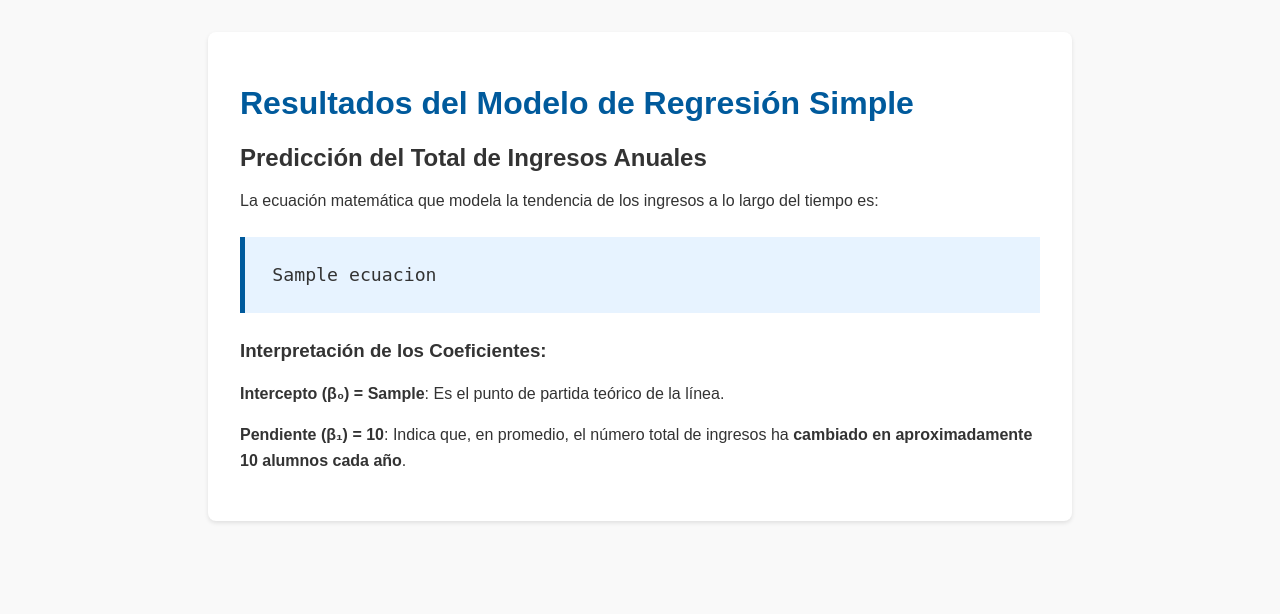
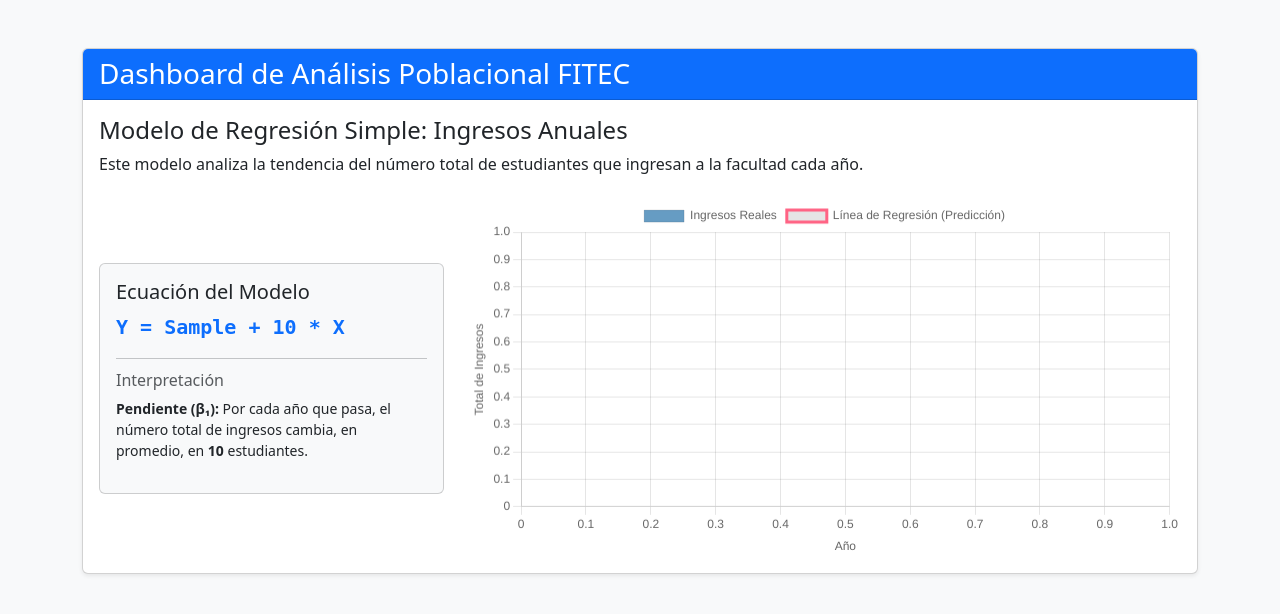
Before and after one commit to tuferz/ProyectoAnalisisFITEC, a Flask app: template templates/index.html in a window 1280 px wide. Shown: the top 614 px of the page. Run offline with Flask 3, Linux system fonts and the light colour scheme; the template is opened without the code that fills it: most values are stand-ins (such as "Sample title", 1, 10 or a date in 2020).

Commit message:
Creación de gráfica. Refactorización. Adición de Boostrap

```diff
--- a/app.py
+++ b/app.py
@@ -10,21 +10,18 @@ connection_string = f"DRIVER={{ODBC Driver 17 for SQL Server}};SERVER={SERVER};D
 
 
 @app.route('/')
-def calcular_y_mostrar_regresion():
+def dashboard_regresion_ingresos():
     try:
         cnxn = pyodbc.connect(connection_string)
         sql_query = """
-            SELECT
-                Anio,
-                (ISNULL(IIS, 0) + ISNULL(ISC, 0) + ISNULL(IETE, 0) + ISNULL(IGTI, 0) + ISNULL(ITIC, 0) + ISNULL(LASC, 0)) AS TotalIngresos
-            FROM
-                Ingresos
-            ORDER BY
-                Anio;
-        """
+                    SELECT Anio,(ISNULL(IIS, 0) + ISNULL(ISC, 0) + ISNULL(IETE, 0) + ISNULL(IGTI, 0) + ISNULL(ITIC, 0) + ISNULL(LASC, 0)) AS TotalIngresos
+                    FROM Ingresos
+                    ORDER BY Anio;
+                    """
         df_ingresos = pd.read_sql(sql_query, cnxn)
         cnxn.close()
 
+        df_ingresos = df_ingresos[df_ingresos['TotalIngresos'] > 0]
         X = df_ingresos['Anio'].values.reshape(-1, 1)
         Y = df_ingresos['TotalIngresos'].values
 
@@ -34,7 +31,20 @@ def calcular_y_mostrar_regresion():
         beta_1 = modelo.coef_[0]
         beta_0 = modelo.intercept_
 
-        return render_template('index.html', ecuacion=f"Y = {beta_0:.2f} + {beta_1:.2f} * X", beta0=f"{beta_0:.2f}", beta1=f"{beta_1:.2f}")
+        linea_prediccion = modelo.predict(X)
+
+        anios = df_ingresos['Anio'].tolist()
+        ingresos_reales = df_ingresos['TotalIngresos'].tolist()
+        ingresos_predichos = linea_prediccion.tolist()
+
+        return render_template(
+            'index.html',
+            beta0=f"{beta_0:.2f}",
+            beta1=f"{beta_1:.2f}",
+            anios_json=anios,
+            ingresos_reales_json=ingresos_reales,
+            ingresos_predichos_json=ingresos_predichos
+        )
 
     except Exception as e:
         return f"<h1>Ocurrió un error en la aplicación</h1><p><strong>Detalle:</strong> {e}</p>"
--- a/templates/index.html
+++ b/templates/index.html
@@ -2,32 +2,93 @@
 <html lang="es">
 <head>
     <meta charset="UTF-8">
+    <meta name="viewport" content="width=device-width, initial-scale=1.0">
     <title>Análisis de Regresión FITEC</title>
+    <link href="https://cdn.jsdelivr.net/npm/bootstrap@5.3.2/dist/css/bootstrap.min.css" rel="stylesheet">
+    <script src="https://cdn.jsdelivr.net/npm/chart.js"></script>
     <style>
-        body { font-family: Arial, sans-serif; margin: 2em; background-color: #f9f9f9; color: #333; }
-        h1 { color: #005A9C; }
-        .container { max-width: 800px; margin: auto; background-color: white; padding: 2em; border-radius: 8px; box-shadow: 0 2px 4px rgba(0,0,0,0.1); }
-        .ecuacion { background-color: #e7f3ff; border-left: 5px solid #005A9C; padding: 1.5em; margin: 1.5em 0; font-size: 1.4em; font-family: monospace; }
-        .interpretacion p { line-height: 1.6; }
+        body { background-color: #f8f9fa; }
+        .ecuacion { font-family: monospace; font-size: 1.25rem; }
     </style>
 </head>
 <body>
-    <div class="container">
-        <h1>Resultados del Modelo de Regresión Simple</h1>
-        <h2>Predicción del Total de Ingresos Anuales</h2>
+    <div class="container mt-5">
+        <div class="card shadow-sm">
+            <div class="card-header bg-primary text-white">
+                <h1 class="h3 mb-0">Dashboard de Análisis Poblacional FITEC</h1>
+            </div>
+            <div class="card-body">
+                <h2 class="h4 card-title">Modelo de Regresión Simple: Ingresos Anuales</h2>
+                <p class="card-text">Este modelo analiza la tendencia del número total de estudiantes que ingresan a la facultad cada año.</p>
 
-        <p>La ecuación matemática que modela la tendencia de los ingresos a lo largo del tiempo es:</p>
-
-        <!-- Aquí usamos los marcadores de Jinja2 para insertar los datos de Python -->
-        <div class="ecuacion">
-            {{ ecuacion }}
-        </div>
-
-        <div class="interpretacion">
-            <h3>Interpretación de los Coeficientes:</h3>
-            <p><strong>Intercepto (β₀) = {{ beta0 }}</strong>: Es el punto de partida teórico de la línea.</p>
-            <p><strong>Pendiente (β₁) = {{ beta1 }}</strong>: Indica que, en promedio, el número total de ingresos ha <strong>cambiado en aproximadamente {{ beta1 }} alumnos cada año</strong>.</p>
+                <div class="row mt-4 align-items-center">
+                    <div class="col-md-4">
+                        <div class="card bg-light">
+                            <div class="card-body">
+                                <h5 class="card-title">Ecuación del Modelo</h5>
+                                <p class="ecuacion text-primary fw-bold">Y = {{ beta0 }} + {{ beta1 }} * X</p>
+                                <hr>
+                                <h6 class="card-subtitle mb-2 text-muted">Interpretación</h6>
+                                <p class="small"><strong>Pendiente (β₁):</strong> Por cada año que pasa, el número total de ingresos cambia, en promedio, en <strong>{{ beta1 }}</strong> estudiantes.</p>
+                            </div>
+                        </div>
+                    </div>
+                    <div class="col-md-8">
+                        <canvas id="regressionChart"></canvas>
+                    </div>
+                </div>
+            </div>
         </div>
     </div>
+
+    <script>
+        const anios = {{ anios_json | tojson }};
+        const ingresosReales = {{ ingresos_reales_json | tojson }};
+        const ingresosPredichos = {{ ingresos_predichos_json | tojson }};
+
+        const ctx = document.getElementById('regressionChart').getContext('2d');
+        const regressionChart = new Chart(ctx, {
+            type: 'scatter', // Tipo base de la gráfica
+            data: {
+                labels: anios,
+                datasets: [
+                    {
+                        label: 'Ingresos Reales',
+                        data: ingresosReales,
+                        backgroundColor: 'rgba(0, 90, 156, 0.6)', // Puntos azules
+                        type: 'scatter', // Puntos de dispersión
+                        pointRadius: 6,
+                    },
+                    {
+                        label: 'Línea de Regresión (Predicción)',
+                        data: ingresosPredichos,
+                        borderColor: 'rgba(255, 99, 132, 1)', // Línea roja
+                        type: 'line', // Tipo línea
+                        fill: false,
+                        tension: 0.1,
+                        pointRadius: 0, // No mostrar puntos en la línea
+                    }
+                ]
+            },
+            options: {
+                scales: {
+                    x: {
+                        title: {
+                            display: true,
+                            text: 'Año'
+                        }
+                    },
+
+                    y: {
+                        title: {
+                            display: true,
+                            text: 'Total de Ingresos'
+                        },
+                        beginAtZero: false
+                    }
+                }
+            }
+        });
+    </script>
 </body>
 </html>
```
